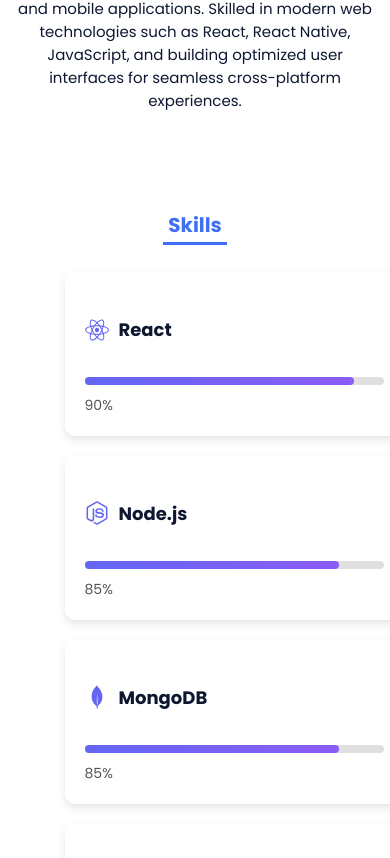
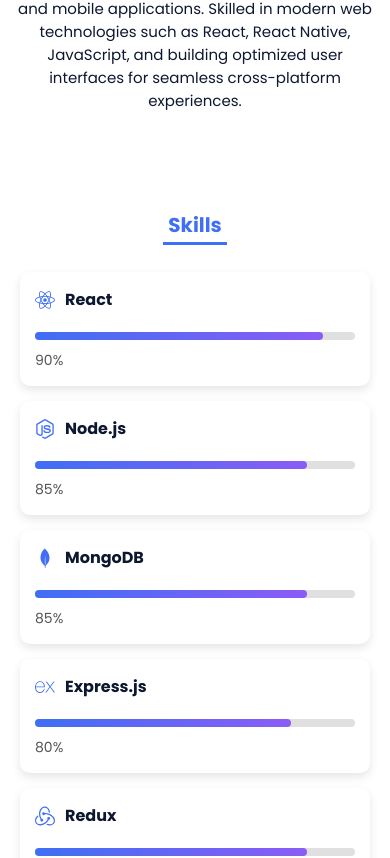
Before and after one commit to skrnjoshi/skrn-portfolio, a React (Create React App) app: page / in a window 390 px wide. Shown: the part 1010-1868 px from the top of the page. Built offline with nearby package versions, Linux system fonts and the light colour scheme.

Commit message:
5th commit

```diff
--- a/src/assets/css/styles.css
+++ b/src/assets/css/styles.css
@@ -1,5 +1,6 @@
 /*===== GOOGLE FONTS =====*/
 @import url("https://fonts.googleapis.com/css2?family=Poppins:wght@400;600;700&display=swap");
+
 /*===== VARIABLES CSS =====*/
 :root {
   --header-height: 3rem;
@@ -25,6 +26,7 @@
   --z-back: -10;
   --z-fixed: 100;
 }
+
 @media screen and (min-width: 968px) {
   :root {
     --big-font-size: 3.5rem;
@@ -83,6 +85,7 @@
   margin-bottom: var(--mb-4);
   text-align: center;
 }
+
 .section-title::after {
   position: absolute;
   content: "";
@@ -126,6 +129,7 @@
   align-items: center;
   font-weight: var(--font-semi);
 }
+
 @media screen and (max-width: 767px) {
   .nav__menu {
     position: fixed;
@@ -138,16 +142,24 @@
     transition: 0.5s;
   }
 }
+
+.show {
+  right: 0;
+}
+
 .nav__item {
   margin-bottom: var(--mb-4);
 }
+
 .nav__link {
   position: relative;
   color: #fff;
 }
+
 .nav__link:hover {
   position: relative;
 }
+
 .nav__link:hover::after {
   position: absolute;
   content: "";
@@ -157,9 +169,11 @@
   top: 2rem;
   background-color: var(--first-color);
 }
+
 .nav__logo {
   color: var(--second-color);
 }
+
 .nav__toggle {
   color: var(--second-color);
   font-size: 1.5rem;
@@ -183,26 +197,25 @@
 }
 
 /*===== HOME =====*/
-/*===== HOME =====*/
 .home {
   position: relative;
-  row-gap: 3rem; /* Reduced gap for better mobile fit */
-  padding: 2rem 0; /* Reduced padding for mobile */
+  row-gap: 3rem;
+  padding: 2rem 0;
   display: flex;
-  flex-direction: row; /* Default: text on left, image on right */
+  flex-direction: row;
   align-items: center;
-  justify-content: space-between; /* Space between description and image */
-  text-align: left; /* Align text to the left */
+  justify-content: space-between;
+  text-align: left;
 }
 
 .home__data {
-  max-width: 50%; /* Ensure content doesn't overflow */
+  max-width: 50%;
 }
 
 .home__title {
   font-size: var(--big-font-size);
-  margin-bottom: var(--mb-3); /* Adjusted margin */
-  line-height: 1.2; /* Better line height for readability */
+  margin-bottom: var(--mb-3);
+  line-height: 1.2;
 }
 
 .home__title-color {
@@ -211,10 +224,10 @@
 
 .home__social {
   display: flex;
-  flex-direction: row; /* Keep icons in a row */
-  gap: 1rem; /* Added gap between icons */
-  justify-content: flex-start; /* Align icons to the left */
-  margin-top: var(--mb-3); /* Adjusted margin */
+  flex-direction: row;
+  gap: 1rem;
+  justify-content: flex-start;
+  margin-top: var(--mb-3);
 }
 
 .home__social-icon {
@@ -228,8 +241,8 @@
 }
 
 .home__img {
-  width: 260px; /* Adjusted image size */
-  margin-left: var(--mb-4); /* Added margin to separate image from text */
+  width: 260px;
+  margin-left: var(--mb-4);
 }
 
 .home__blob {
@@ -237,49 +250,49 @@
 }
 
 .home__blob-img {
-  width: 100%; /* Ensure image scales properly */
+  width: 100%;
   height: auto;
 }
 
 /* Media Queries for Mobile */
 @media screen and (max-width: 768px) {
   .home {
-    flex-direction: column-reverse; /* Image on top, text on bottom */
-    text-align: center; /* Center text on mobile */
-    padding: 1rem 0; /* Further reduced padding for smaller screens */
+    flex-direction: column-reverse;
+    text-align: center;
+    padding: 1rem 0;
   }
 
   .home__data {
-    max-width: 100%; /* Full width for mobile */
+    max-width: 100%;
   }
 
   .home__title {
-    font-size: 1.5rem; /* Adjusted font size for mobile */
+    font-size: 1.5rem;
   }
 
   .home__social {
-    justify-content: center; /* Center icons on mobile */
-    gap: 0.5rem; /* Reduced gap for smaller screens */
+    justify-content: center;
+    gap: 0.5rem;
   }
 
   .home__img {
-    width: 200px; /* Adjusted image size for mobile */
-    margin-left: 0; /* Remove margin on mobile */
-    margin-bottom: var(--mb-3); /* Added margin to separate image from text */
+    width: 200px;
+    margin-left: 0;
+    margin-bottom: var(--mb-3);
   }
 }
 
 @media screen and (max-width: 480px) {
   .home__title {
-    font-size: 1.25rem; /* Adjusted font size for very small screens */
+    font-size: 1.25rem;
   }
 
   .home__social-icon {
-    font-size: 1.25rem; /* Adjusted icon size for very small screens */
+    font-size: 1.25rem;
   }
 
   .home__img {
-    width: 150px; /* Further reduced image size for very small screens */
+    width: 150px;
   }
 }
 
@@ -293,6 +306,7 @@
   border-radius: 0.5rem;
   transition: 0.3s;
 }
+
 .button:hover {
   box-shadow: 0px 10px 36px rgba(0, 0, 0, 0.15);
 }
@@ -302,32 +316,40 @@
   row-gap: 2rem;
   text-align: center;
 }
+
 .about__subtitle {
   margin-bottom: var(--mb-2);
 }
+
 .about__img {
   justify-self: center;
 }
+
 .about__img img {
   width: 200px;
   border-radius: 0.5rem;
 }
 
+/* ===== SKILLS SECTION ===== */
 .skills {
-  padding: 50px;
+  padding: 50px 0;
 }
 
 .skills__container {
   display: flex;
   justify-content: center;
   align-items: center;
+  width: 100%;
+  max-width: 1024px;
+  margin: 0 auto;
+  padding: 0 20px;
 }
 
-.grid {
+.skills-grid {
   display: grid;
-  grid-template-columns: repeat(auto-fit, minmax(339px, 1fr));
-  gap: 20px;
-  width: 90%;
+  grid-template-columns: repeat(3, 1fr);
+  gap: 25px;
+  width: 100%;
 }
 
 .skill-card {
@@ -350,16 +372,19 @@
   display: flex;
   align-items: center;
   gap: 10px;
+  width: 100%;
+  margin-bottom: 15px;
 }
 
 .skill-card__icon {
   font-size: 24px;
-  color: #6366f1; /* Tailwind Indigo-500 */
+  color: var(--first-color);
 }
 
 .skill-card__title {
   font-size: 18px;
   font-weight: bold;
+  margin: 0;
 }
 
 .skill-card__progress {
@@ -373,7 +398,7 @@
 
 .skill-card__progress-bar {
   height: 100%;
-  background: linear-gradient(90deg, #6366f1, #8b5cf6);
+  background: linear-gradient(90deg, var(--first-color), #8b5cf6);
   border-radius: 4px;
   transition: width 0.5s ease-in-out;
 }
@@ -383,18 +408,64 @@
   color: #555;
 }
 
+/* Media queries for tablet */
+@media screen and (max-width: 992px) {
+  .skills-grid {
+    grid-template-columns: repeat(2, 1fr);
+    gap: 20px;
+  }
+}
+
+/* Media queries for mobile */
+@media screen and (max-width: 768px) {
+  .skills-grid {
+    grid-template-columns: repeat(2, 1fr);
+    gap: 15px;
+  }
+
+  .skill-card {
+    padding: 15px;
+  }
+
+  .skill-card__header {
+    margin-bottom: 10px;
+  }
+
+  .skill-card__icon {
+    font-size: 20px;
+  }
+
+  .skill-card__title {
+    font-size: 16px;
+  }
+}
+
+/* For very small mobile screens */
+@media screen and (max-width: 480px) {
+  .skills-grid {
+    grid-template-columns: 1fr;
+  }
+
+  .skills__container {
+    padding: 0 15px;
+  }
+}
+
 /* ===== WORK =====*/
 .work__container {
   row-gap: 2rem;
 }
+
 .work__img {
   box-shadow: 0px 4px 25px rgba(14, 36, 49, 0.15);
   border-radius: 0.5rem;
   overflow: hidden;
 }
+
 .work__img img {
   transition: 1s;
 }
+
 .work__img img:hover {
   transform: scale(1.1);
 }
@@ -404,16 +475,16 @@
   display: flex;
   overflow-x: auto;
   gap: 1.5rem;
-  padding-bottom: 1rem; /* Add some padding at the bottom for scrollbar */
+  padding-bottom: 1rem;
   padding-left: 0.5rem;
   padding-right: 0.5rem;
-  scrollbar-width: thin; /* For Firefox */
-  scrollbar-color: var(--first-color) #f1f1f1; /* For Firefox */
-  scroll-snap-type: x mandatory; /* Enable smooth scrolling on touch devices */
-  -webkit-overflow-scrolling: touch; /* Smoother scrolling on iOS */
+  scrollbar-width: thin;
+  scrollbar-color: var(--first-color) #f1f1f1;
+  scroll-snap-type: x mandatory;
+  -webkit-overflow-scrolling: touch;
 }
 
-/* Custom scrollbar for Webkit browsers (Chrome, Safari) */
+/* Custom scrollbar for Webkit browsers */
 .projects__container::-webkit-scrollbar {
   height: 8px;
 }
@@ -434,14 +505,14 @@
 
 .projects__item {
   flex: 0 0 auto;
-  width: 300px; /* Fixed width for each project card */
-  height: 400px; /* Fixed height for each project card */
-  position: relative; /* Required for absolute positioning of child elements */
+  width: 300px;
+  height: 400px;
+  position: relative;
   border-radius: 0.5rem;
   overflow: hidden;
   box-shadow: 0px 4px 25px rgba(14, 36, 49, 0.15);
   transition: transform 0.3s, box-shadow 0.3s;
-  scroll-snap-align: start; /* Smooth scrolling snap point */
+  scroll-snap-align: start;
 }
 
 .projects__item:hover {
@@ -449,21 +520,19 @@
   box-shadow: 0px 8px 30px rgba(14, 36, 49, 0.25);
 }
 
-/* Image container to ensure the image fills the box */
 .projects__img-container {
   width: 100%;
   height: 100%;
-  position: absolute; /* Position the image absolutely within the item */
+  position: absolute;
   top: 0;
   left: 0;
-  z-index: 1; /* Ensure the image is behind the content */
+  z-index: 1;
 }
 
-/* Image styling to fill the container */
 .projects__img {
   width: 100%;
   height: 100%;
-  object-fit: cover; /* Ensures the image fills the container without distortion */
+  object-fit: cover;
   transition: transform 0.5s ease;
 }
 
@@ -471,25 +540,24 @@
   transform: scale(1.1);
 }
 
-/* Content overlay */
 .projects__content {
-  position: absolute; /* Position the content absolutely within the item */
+  position: absolute;
   top: 0;
   left: 0;
   width: 100%;
   height: 100%;
-  z-index: 2; /* Ensure the content is above the image */
+  z-index: 2;
   display: flex;
   flex-direction: column;
-  justify-content: flex-end; /* Align content to the bottom */
+  justify-content: flex-end;
   padding: 1.5rem;
   background: linear-gradient(
     to top,
     rgba(0, 0, 0, 0.8),
     rgba(0, 0, 0, 0.4),
     rgba(0, 0, 0, 0.1)
-  ); /* Gradient overlay for better text visibility */
-  color: #fff; /* White text for contrast */
+  );
+  color: #fff;
 }
 
 .projects__title {
@@ -596,6 +664,7 @@
   outline: none;
   margin-bottom: var(--mb-4);
 }
+
 .contact__button {
   display: block;
   border: none;
@@ -613,144 +682,179 @@
   font-weight: var(--font-semi);
   padding: 2rem 0;
 }
+
 .footer__title {
   font-size: 2rem;
   margin-bottom: var(--mb-4);
 }
+
 .footer__social {
   margin-bottom: var(--mb-4);
 }
+
 .footer__icon {
   font-size: 1.5rem;
   color: #fff;
   margin: 0 var(--mb-2);
 }
+
 .footer__copy {
   font-size: var(--smaller-font-size);
 }
 
-/* ===== MEDIA QUERIES=====*/
+/* ===== MEDIA QUERIES =====*/
 @media screen and (max-width: 320px) {
   .home {
     row-gap: 2rem;
   }
+
   .home__img {
     width: 200px;
   }
 }
+
 @media screen and (min-width: 576px) {
   .home {
     padding: 4rem 0 2rem;
   }
+
   .home__social {
     padding-top: 0;
     padding-bottom: 2.5rem;
     flex-direction: row;
     align-self: flex-end;
   }
+
   .home__social-icon {
     margin-bottom: 0;
     margin-right: var(--mb-4);
   }
+
   .home__img {
     width: 300px;
     bottom: 25%;
   }
+
   .about__container {
     grid-template-columns: repeat(2, 1fr);
     align-items: center;
     text-align: initial;
   }
+
   .skills__container {
     grid-template-columns: 0.7fr;
     justify-content: center;
     column-gap: 1rem;
   }
+
   .work__container {
     grid-template-columns: repeat(2, 1fr);
     column-gap: 2rem;
     padding-top: 2rem;
   }
+
   .contact__form {
     width: 360px;
     padding-top: 2rem;
   }
+
   .contact__container {
     justify-items: center;
   }
 }
+
 @media screen and (min-width: 768px) {
   body {
     margin: 0;
   }
+
   .section {
     padding-top: 4rem;
     padding-bottom: 3rem;
   }
+
   .section-title {
     margin-bottom: var(--mb-6);
   }
+
   .section-title::after {
     width: 80px;
     top: 3rem;
   }
+
   .nav {
     height: calc(var(--header-height) + 1.5rem);
   }
+
   .nav__list {
     display: flex;
     padding-top: 0;
   }
+
   .nav__item {
     margin-left: var(--mb-6);
     margin-bottom: 0;
   }
+
   .nav__toggle {
     display: none;
   }
+
   .nav__link {
     color: var(--second-color);
   }
+
   .home {
     padding: 8rem 0 2rem;
   }
+
   .home__img {
     width: 400px;
     bottom: 10%;
   }
+
   .about__container {
     padding-top: 2rem;
   }
+
   .about__img img {
     width: 300px;
   }
+
   .skills__container {
     grid-template-columns: repeat(2, 1fr);
     column-gap: 2rem;
     align-items: center;
   }
+
   .skills__content {
     padding-right: 2rem;
   }
+
   .skills__tech-title {
     margin-top: var(--mb-4);
   }
+
   .work__container {
     grid-template-columns: repeat(3, 1fr);
     column-gap: 2rem;
   }
 }
+
 @media screen and (min-width: 992px) {
   .bd-grid {
     margin-left: auto;
     margin-right: auto;
   }
+
   .home {
     padding: 10rem 0 2rem;
   }
+
   .home__img {
     width: 450px;
   }
+
   .skills__tech-grid {
     grid-template-columns: repeat(4, 1fr);
   }
@@ -765,3 +869,26 @@
     padding: 1.25rem;
   }
 }
+
+@media screen and (max-width: 767px) {
+  .grid {
+    grid-template-columns: repeat(auto-fit, minmax(250px, 1fr)) !important;
+    gap: 15px;
+    width: 100%;
+    padding: 0 10px;
+  }
+
+  .skills__container {
+    padding: 0 10px;
+  }
+
+  .skill-card {
+    width: 100%;
+  }
+}
+
+@media screen and (max-width: 480px) {
+  .grid {
+    grid-template-columns: 1fr !important;
+  }
+}
--- a/src/components/Skills.js
+++ b/src/components/Skills.js
@@ -48,11 +48,20 @@
       whileInView={{ opacity: 1, y: 0 }}
       transition={{ duration: 0.8, ease: "easeOut" }}
       viewport={{ once: true }}
+      style={{ overflow: "hidden" }}
     >
       <h2 className="section-title">Skills</h2>
       <div className="skills__container">
         <motion.div
           className="grid"
+          style={{
+            display: "grid",
+            gridTemplateColumns: "repeat(auto-fit, minmax(250px, 1fr))",
+            gap: "15px",
+            width: "100%",
+            paddingLeft: "10px",
+            paddingRight: "10px",
+          }}
           initial={{ opacity: 0, scale: 0.9 }}
           whileInView={{ opacity: 1, scale: 1 }}
           transition={{ duration: 0.6, ease: "easeOut" }}
```
Also changed, not shown: src/components/Contact.js (+15 -7 lines).
